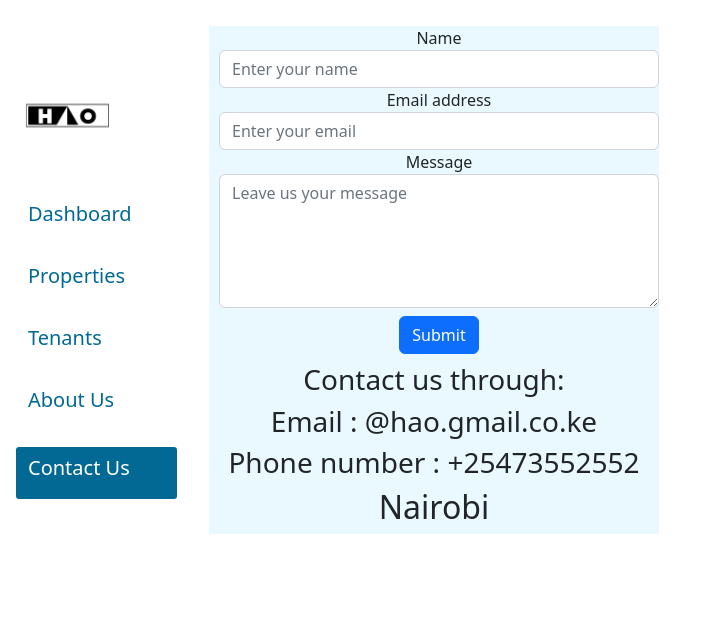
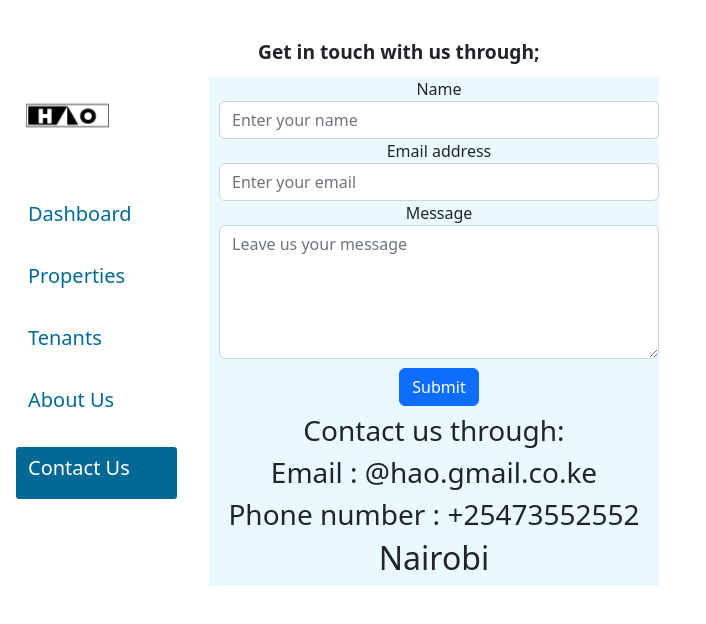
Before and after one commit to Josekariz/hao-frontend, a React (Create React App) app: page /contact_us in a window 1280 px wide. Shown: the top 624 px of the page, without its empty margins (0-706 px from the left). Built offline with nearby package versions, Linux system fonts and the light colour scheme.

Commit message:
modify contact component

```diff
--- a/src/Pages/Contact/Contact.css
+++ b/src/Pages/Contact/Contact.css
@@ -6,7 +6,7 @@
   right: 0;
   padding-left: 100px;
   margin-right: 45%;
-  margin-top: 2%;
+  margin-top: 6%;
   border-radius: 10%;
 }
 .contact-form{
@@ -15,3 +15,11 @@
 #submit-button{
   margin: 2%;
 }
+.fill-form{
+  font-size: larger;
+  font-weight: bolder;
+  position: absolute;
+  left: 2px;
+  margin-top: 3%;
+  margin-left: 20%;
+}
--- a/src/Pages/Contact/Contact.js
+++ b/src/Pages/Contact/Contact.js
@@ -32,6 +32,7 @@ class App extends React.Component {
   render() {
     return (
       <>
+      <div className="fill-form"><p> Get in touch with us through;</p></div>
         <div className="row">
           <div className="dashboard-nav mh-100 col-2">
             <Navbar />
```
